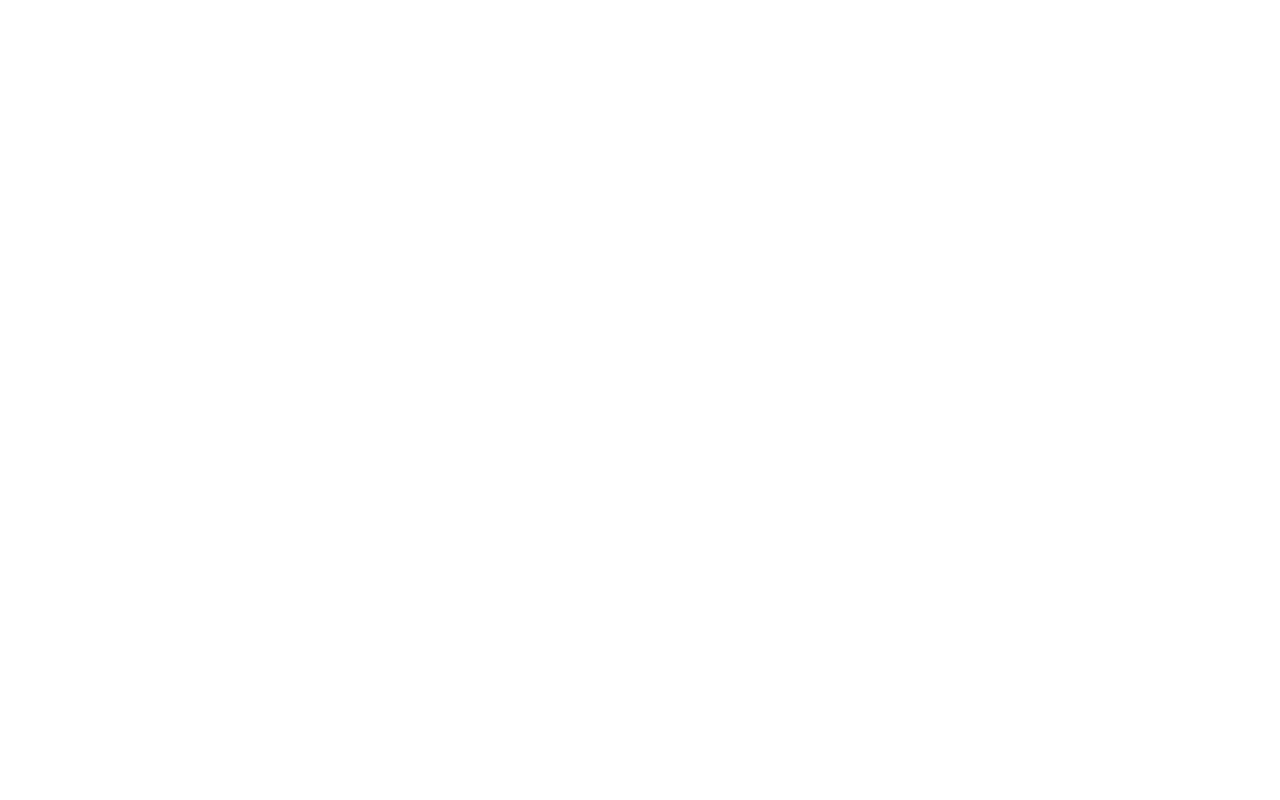
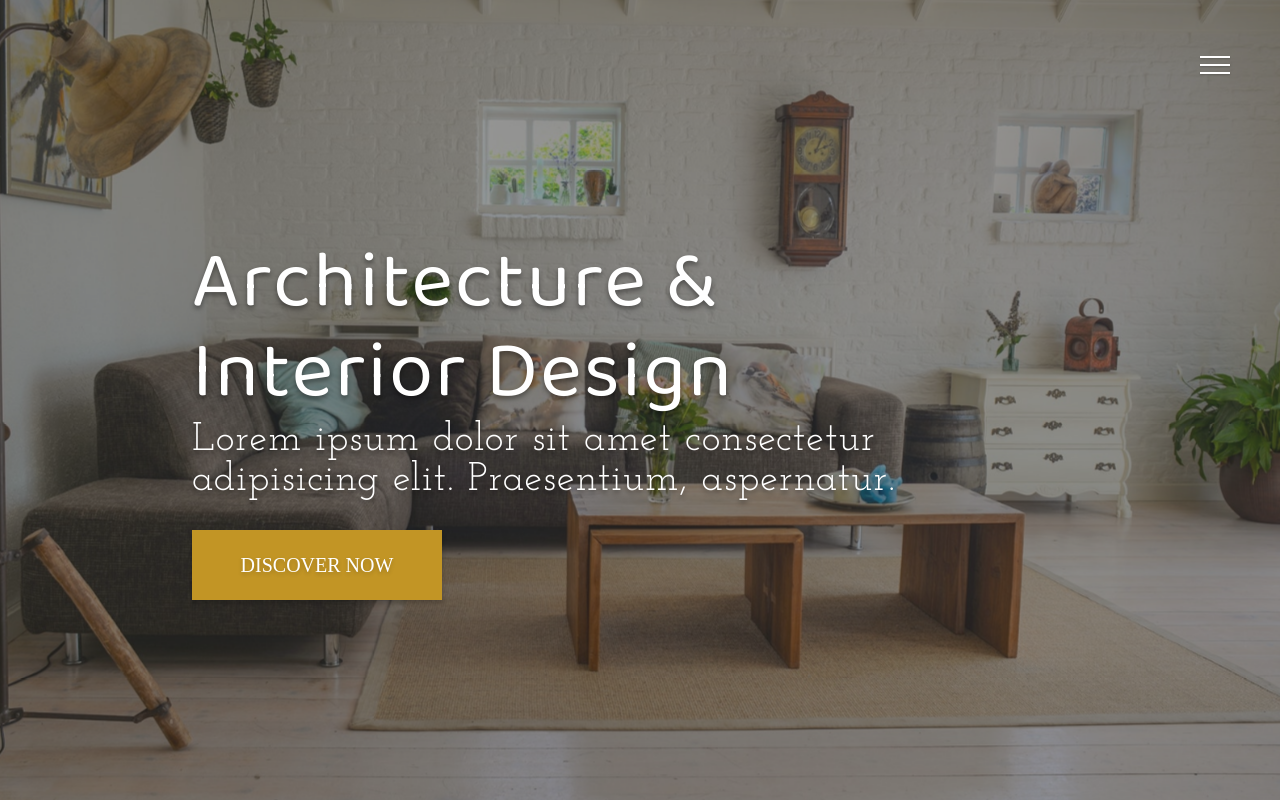
Before and after one commit to Ar1f007/Architect-Website, a plain HTML site: page index.html in a window 1280 px wide. Drawn offline with Linux system fonts and the light colour scheme; a web font is replaced by a local one.

Commit message:
header section

```diff
--- a/index.html
+++ b/index.html
@@ -13,7 +13,23 @@
 </head>
 
 <body>
-
+  <div class="container">
+    <div class="hamburger-menu">
+      <div class="line line-1"></div>
+      <div class="line line-2"></div>
+      <div class="line line-3"></div>
+    </div>
+    <header class="header">
+      <div class="img-wrapper">
+        <img src="images/bg.jpg" alt="background image">
+      </div>
+      <div class="banner">
+        <h1>Architecture & Interior Design</h1>
+        <p>Lorem ipsum dolor sit amet consectetur adipisicing elit. Praesentium, aspernatur.</p>
+        <button>Discover Now</button>
+      </div>
+    </header>
+  </div>
   <script src="script.js"></script>
 </body>
 
--- a/style.css
+++ b/style.css
@@ -0,0 +1,139 @@
+/* Common Style  */
+* {
+  margin: 0;
+  padding: 0;
+  box-sizing: border-box;
+  list-style-type: none;
+  text-decoration: none;
+  outline: none;
+}
+
+html {
+  font-size: 62.5%;
+}
+/* End of Common Style  */
+
+/*--------------------------------------------------------
+/* Header Section
+----------------------------------------------------------*/
+
+/* Hamburger Menu */
+.hamburger-menu {
+  width: 3rem;
+  height: 3rem;
+  position: fixed;
+  top: 5rem;
+  right: 5rem;
+  display: flex;
+  flex-direction: column;
+  justify-content: space-evenly;
+  z-index: 1;
+  cursor: pointer;
+}
+
+.line {
+  width: 100%;
+  height: 0.2rem;
+  background-color: #fff;
+  box-shadow: 0 0.1rem 0.2rem rgba(0, 0, 0, 0.2);
+}
+/* End of Hamburger Menu */
+
+.header {
+  width: 100%;
+  height: 100vh;
+  position: relative;
+  perspective: 100rem;
+  overflow: hidden;
+}
+
+/* Background Image  */
+.img-wrapper {
+  width: 100%;
+  height: 100%;
+  background-color: rgba(0, 0, 0, 0.8);
+  overflow: hidden;
+}
+
+.img-wrapper img {
+  width: 100%;
+  height: 100%;
+  object-fit: cover;
+  opacity: 0.5;
+  animation: scale 25s;
+}
+
+@keyframes scale {
+  0% {
+    transform: scale(1.3);
+  }
+
+  100% {
+    transform: scale(1);
+  }
+}
+/* End of Background Image  */
+
+/* Banner  */
+.banner {
+  position: absolute;
+  top: 30%;
+  left: 15%;
+}
+
+.banner h1 {
+  font-family: "Baloo Da 2", serif;
+  font-size: 8rem;
+  font-weight: 300;
+  color: #fff;
+  width: 50%;
+  line-height: 9rem;
+  letter-spacing: 0.2rem;
+  text-shadow: 0 0.3rem 0.5rem rgba(0, 0, 0, 0.4);
+  opacity: 0;
+  animation: moveBanner 1s 0.5s forwards;
+}
+
+.banner p {
+  font-family: "Josefin Slab", serif;
+  font-size: 4rem;
+  color: #fff;
+  width: 70%;
+  letter-spacing: 0.1rem;
+  margin-bottom: 3rem;
+  text-shadow: 0 0.3rem 0.5rem rgba(0, 0, 0, 0.4);
+  opacity: 0;
+  animation: moveBanner 1s 0.7s forwards;
+}
+
+.banner button {
+  width: 25rem;
+  height: 7rem;
+  background-color: #c29525;
+  border: none;
+  font-family: "Muli", serif;
+  font-size: 2rem;
+  text-transform: uppercase;
+  color: #fff;
+  text-shadow: 0 0.2rem 0.4rem rgba(0, 0, 0, 0.2);
+  box-shadow: 0 0.3rem 0.5rem rgba(0, 0, 0, 0.2);
+  cursor: pointer;
+  opacity: 0;
+  animation: moveBanner 1s 0.9s forwards;
+}
+
+@keyframes moveBanner {
+  0% {
+    transform: translateY(40rem) rotateY(-20deg);
+  }
+
+  100% {
+    transform: translateY(0) rotateY(0);
+    opacity: 1;
+  }
+}
+/* End of Banner  */
+
+/*--------------------------------------------------------
+/* End of Header Section
+----------------------------------------------------------*/
```
